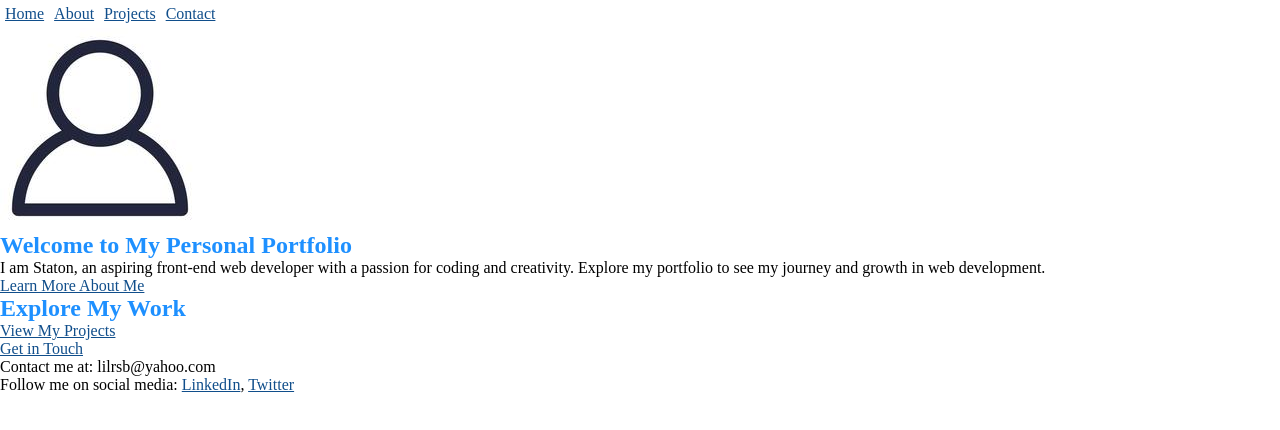
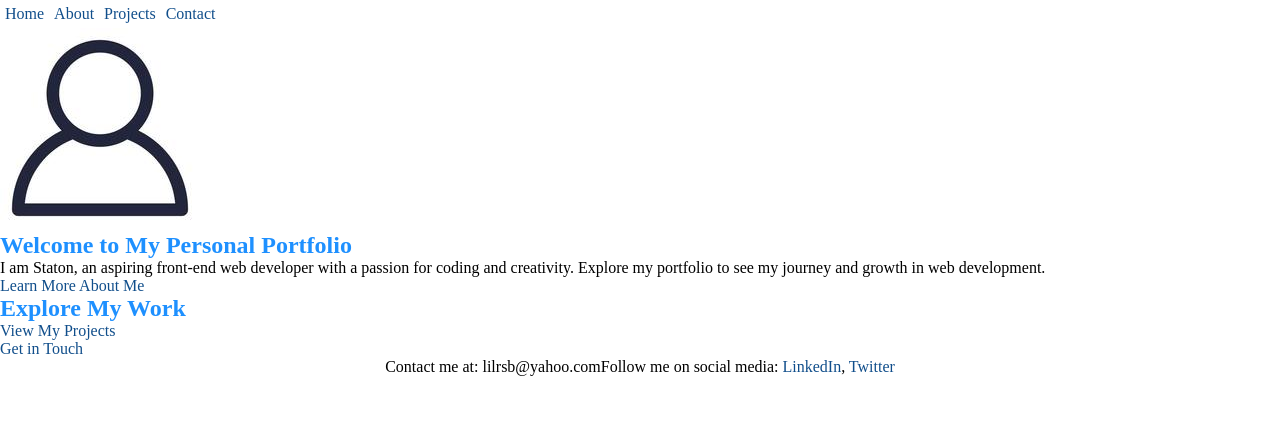
Before and after one commit to RBlake089/Project-Name-Personal-Portfolio-Website-2025, a plain HTML site: page index.html in a window 1280 px wide. Drawn offline with Linux system fonts and the light colour scheme.

Commit message:
updated code

```diff
--- a/css/style.css
+++ b/css/style.css
@@ -10,7 +10,15 @@ h2,h1{
 }
 a{
     color: var(--secondary-dark-blue);
+    /* removes the line under the links */
+    text-decoration: none;
 }
+footer{
+    display: flex;
+    /* center items */
+    justify-content: center;
+}
+
 
 :root {
     /* light mode */
```
